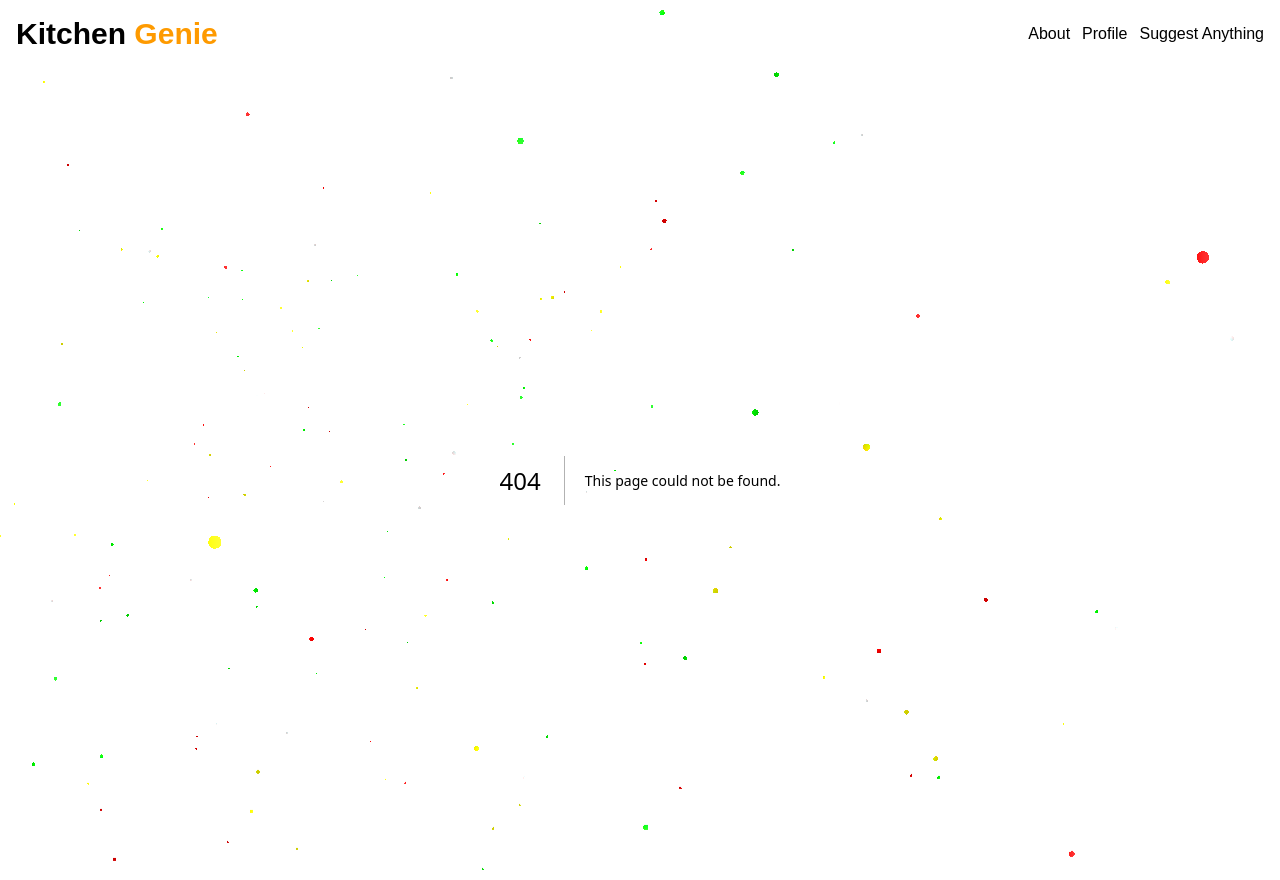
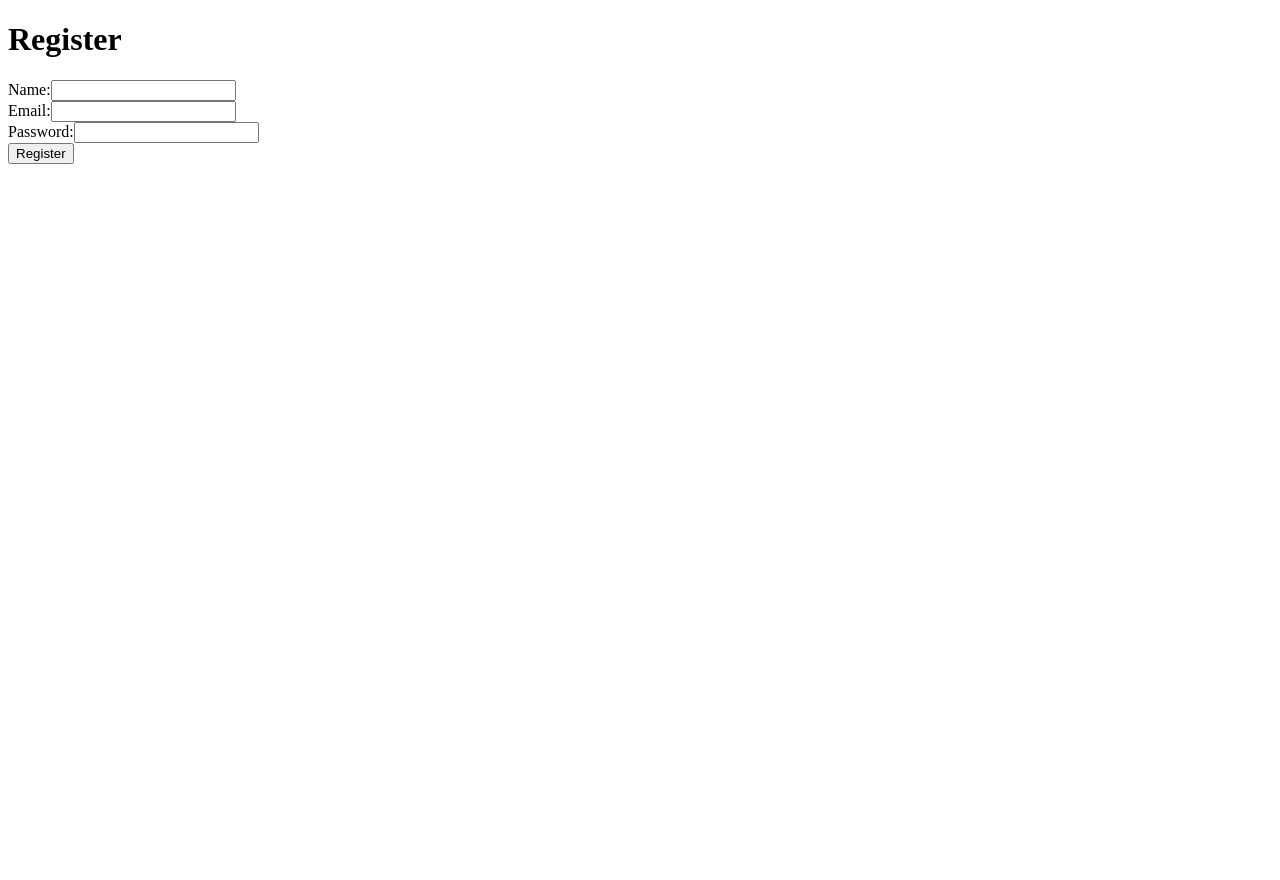
Before and after one commit to Manishshtestha/Recipe-Suggestion-App, a Next.js app: page /register in a window 1280 px wide. Before the commit this address had no page. After the commit the page ends 800 px from the top, so only its background shows below. Built offline with nearby package versions, Linux system fonts and the light colour scheme.

Commit message:
Refactor authentication layout and implement login and registration pages

```diff
--- /dev/null
+++ b/src/app/(auth)/layout.tsx
@@ -0,0 +1,40 @@
+export default function AuthLayout({
+	children,
+}: Readonly<{
+	children: React.ReactNode;
+}>) {
+	return (
+		<html lang="en">
+			<body
+				className={` antialiased relative min-h-screen bg-black`}>
+				<div className="grid h-screen w-full">
+					<div className="col-start-1 col-end-2 row-start-1 row-end-2">
+						{/* <Particles
+							particleColors={[
+								"#ffffff",
+								"#ff0000",
+								"#00ff00",
+								"ffff00",
+							]}
+							particleCount={400}
+							particleSpread={10}
+							speed={0.1}
+							particleBaseSize={100}
+							moveParticlesOnHover={true}
+							alphaParticles={false}
+							disableRotation={false}
+						/> */}
+					</div>
+					<div className="col-start-1 col-end-2 row-start-1 row-end-2 z-10">
+						{/* <div className="slidedown fixed top-0 left-0 w-full z-[10000]">
+							<Navbar />
+						</div> */}
+						<main className="z-10 mt-20 min-h-screen">
+							{children}
+						</main>
+					</div>
+				</div>
+			</body>
+		</html>
+	);
+}
--- /dev/null
+++ b/src/app/(auth)/register/page.tsx
@@ -0,0 +1,65 @@
+'use client';
+import React, { useState } from 'react';
+
+const RegisterPage: React.FC = () => {
+    const [formData, setFormData] = useState({
+        name: '',
+        email: '',
+        password: '',
+    });
+
+    const handleChange = (e: React.ChangeEvent<HTMLInputElement>) => {
+        const { name, value } = e.target;
+        setFormData({ ...formData, [name]: value });
+    };
+
+    const handleSubmit = (e: React.FormEvent) => {
+        e.preventDefault();
+        console.log('Form Data:', formData);
+        // Add your registration logic here
+    };
+
+    return (
+        <div className="register-page">
+            <h1>Register</h1>
+            <form onSubmit={handleSubmit}>
+                <div>
+                    <label htmlFor="name">Name:</label>
+                    <input
+                        type="text"
+                        id="name"
+                        name="name"
+                        value={formData.name}
+                        onChange={handleChange}
+                        required
+                    />
+                </div>
+                <div>
+                    <label htmlFor="email">Email:</label>
+                    <input
+                        type="email"
+                        id="email"
+                        name="email"
+                        value={formData.email}
+                        onChange={handleChange}
+                        required
+                    />
+                </div>
+                <div>
+                    <label htmlFor="password">Password:</label>
+                    <input
+                        type="password"
+                        id="password"
+                        name="password"
+                        value={formData.password}
+                        onChange={handleChange}
+                        required
+                    />
+                </div>
+                <button type="submit">Register</button>
+            </form>
+        </div>
+    );
+};
+
+export default RegisterPage;
--- a/src/app/layout.tsx
+++ b/src/app/(root)/layout.tsx
@@ -1,7 +1,7 @@
 import type { Metadata } from "next";
 import { Geist, Geist_Mono } from "next/font/google";
 
-import "./globals.css";
+import "@ /app/globals.css";
 import Navbar from "@/components/Navbar";
 import Particles from "@/components/Particles";
 
--- a/src/components/IngredientsSelector.tsx
+++ b/src/components/IngredientsSelector.tsx
@@ -64,7 +64,8 @@ const IngredientsSelector: React.FC<IngredientsSelectorProps> = ({
       <div>
         <input
           type="text"
-          className="w-full border rounded-full px-3 py-2 bg-[rgba(0,0,0,0.5)] text-white placeholder-gray-400 focus:outline-none"
+          className="w-full border border-gray-700
+           rounded px-3 py-2 bg-[rgba(0,0,0,0.5)] text-white placeholder-gray-400 focus:outline-none"
           placeholder="Type to search and add ingredients"
           value={inputValue}
           onChange={(e) => setInputValue(e.target.value)}
```
Also changed, not shown: src/app/(auth)/login/page.tsx (added, +61 -0 lines), src/app/(root)/page.tsx (renamed from src/app/page.tsx, +5 -5 lines).
